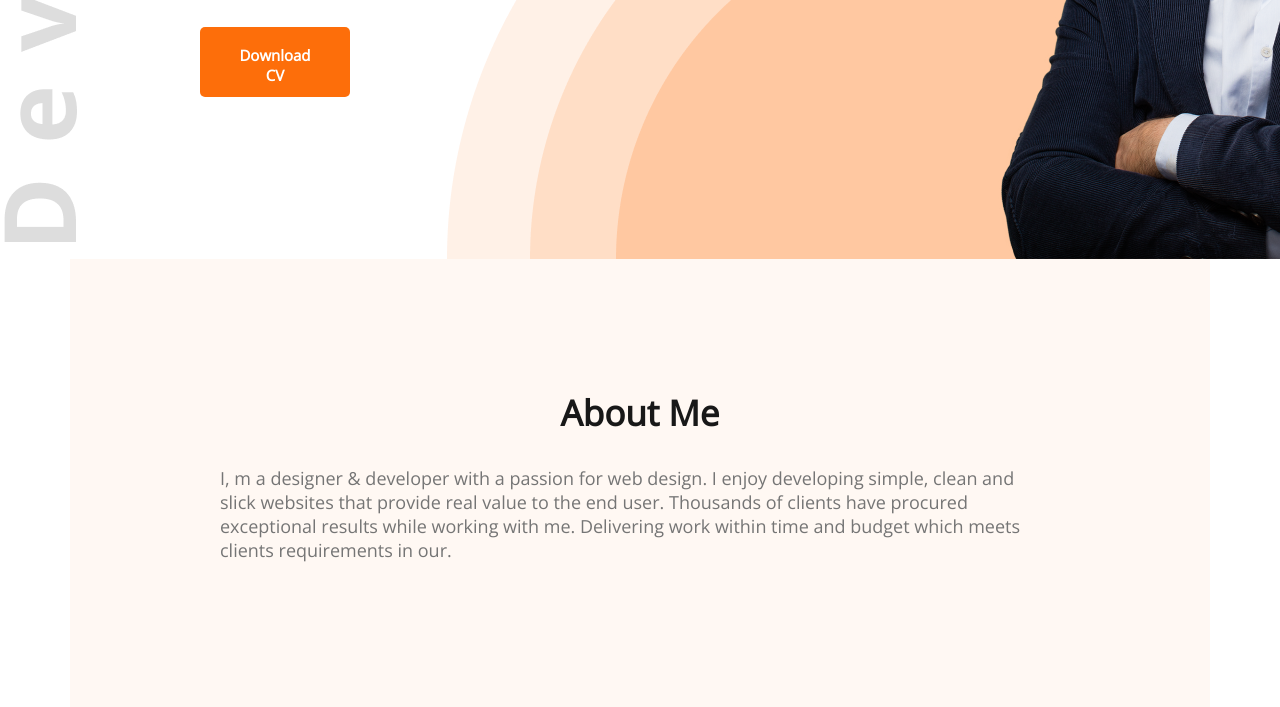
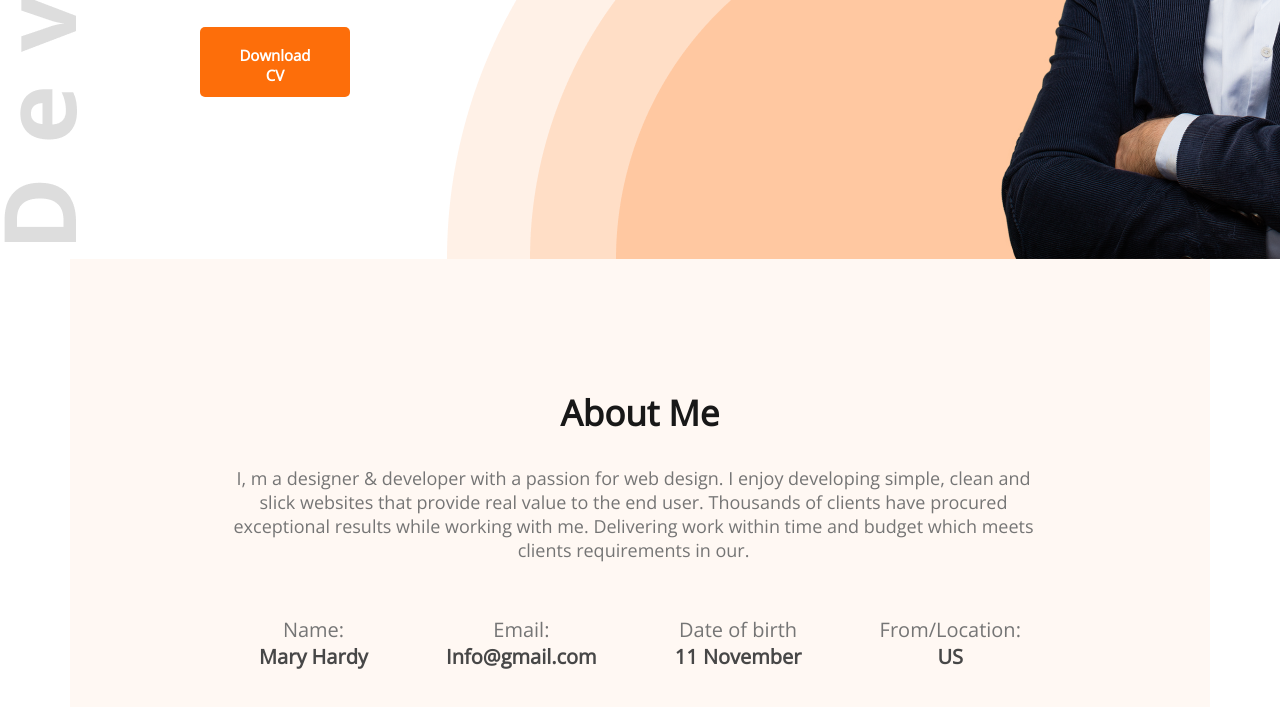
Before and after one commit to RAIHANRASUL17/developer-portfolio-1, a plain HTML site: page index.html in a window 1280 px wide. Shown: the part 589-1296 px from the top of the page. Drawn offline with nearby package versions, Linux system fonts and the light colour scheme.

Commit message:
about-ifo-container

```diff
--- a/index.html
+++ b/index.html
@@ -1,12 +1,15 @@
 <!DOCTYPE html>
 <html lang="en">
+
 <head>
     <meta charset="UTF-8">
     <meta http-equiv="X-UA-Compatible" content="IE=edge">
     <meta name="viewport" content="width=device-width, initial-scale=1.0">
     <title>developer-portfolio-1</title>
     <link rel="stylesheet" href="styles/portfolio.css">
-    <link rel="preconnect" href="https://fonts.googleapis.com"><link rel="preconnect" href="https://fonts.gstatic.com" crossorigin><link href="https://fonts.googleapis.com/css2?family=Open+Sans&display=swap" rel="stylesheet">
+    <link rel="preconnect" href="https://fonts.googleapis.com">
+    <link rel="preconnect" href="https://fonts.gstatic.com" crossorigin>
+    <link href="https://fonts.googleapis.com/css2?family=Open+Sans&display=swap" rel="stylesheet">
 </head>
 
 <body>
@@ -26,7 +29,8 @@
             <div>
                 <h2 class="banner-sub-title">Hi, I am</h2>
                 <h1 class="banner-title">Mary Hardy</h1>
-                <p class="banner-description">Shot what able cold new see hold.Friendly as an betrayed formerly he. Morning because as to society behaved moments.</p>
+                <p class="banner-description">Shot what able cold new see hold.Friendly as an betrayed formerly he.
+                    Morning because as to society behaved moments.</p>
                 <button class="btn-primary">Download CV</button>
 
             </div>
@@ -41,11 +45,39 @@
 <main>
     <section class="about">
         <h2 class="section-title">About Me</h2>
-        <p class="section-description">I, m a designer & developer with a passion for web design. I enjoy developing simple, clean and slick websites that provide real value to the end user. Thousands of clients have procured exceptional results while working with me. Delivering work within time and budget which meets clients requirements in our.</p>
+        <p class="section-description">I, m a designer & developer with a passion for web design. I enjoy developing
+            simple, clean and slick websites that provide real value to the end user. Thousands of clients have procured
+            exceptional results while working with me. Delivering work within time and budget which meets clients
+            requirements in our.</p>
+
+        <!-- working container with 'flexbox; module 5-5' -->
+        <div class="about-info-container">
+            <div>
+                <p class="info-title">Name:</p>
+                <p class="info-description">Mary Hardy</p>
+            </div>
+            <div>
+                <p class="info-title">Email:</p>
+                <p class="info-description">Info@gmail.com</p>
+            </div>
+            <div>
+                <p class="info-title">Date of birth</p>
+                <p class="info-description">11 November</p>
+            </div>
+            <div>
+                <p class="info-title">From/Location:</p>
+                <p class="info-description">US</p>
+            </div>
+
+
+        </div>
+
+
 
     </section>
 </main>
 
 <!-- Footer Part -->
 <footer></footer>
+
 </html>
--- a/styles/portfolio.css
+++ b/styles/portfolio.css
@@ -87,7 +87,7 @@ nav ul {
 }
 
 /* main section styles */
-main{
+main {
     max-width: 1140px;
     margin: 0 auto;
 }
@@ -96,9 +96,10 @@ main{
 .about {
     background: #FFF8F3;
     padding: 130px 150px;
+    text-align: center;
 }
 
-.section-title{
+.section-title {
     text-align: center;
     margin-bottom: 30px;
     color: #181818;
@@ -122,3 +123,21 @@ main{
     font-size: 18px;
     color: #757575;
 }
+
+/* container with 'flexbox styles */
+.about-info-container {
+    display: flex;
+    justify-content: space-around;
+}
+
+.info-title {
+    font-weight: 400;
+    font-size: 20px;
+    color: #757575;
+}
+
+.info-description {
+    font-weight: 700;
+    font-size: 20px;
+    color: #474747;
+}
```
